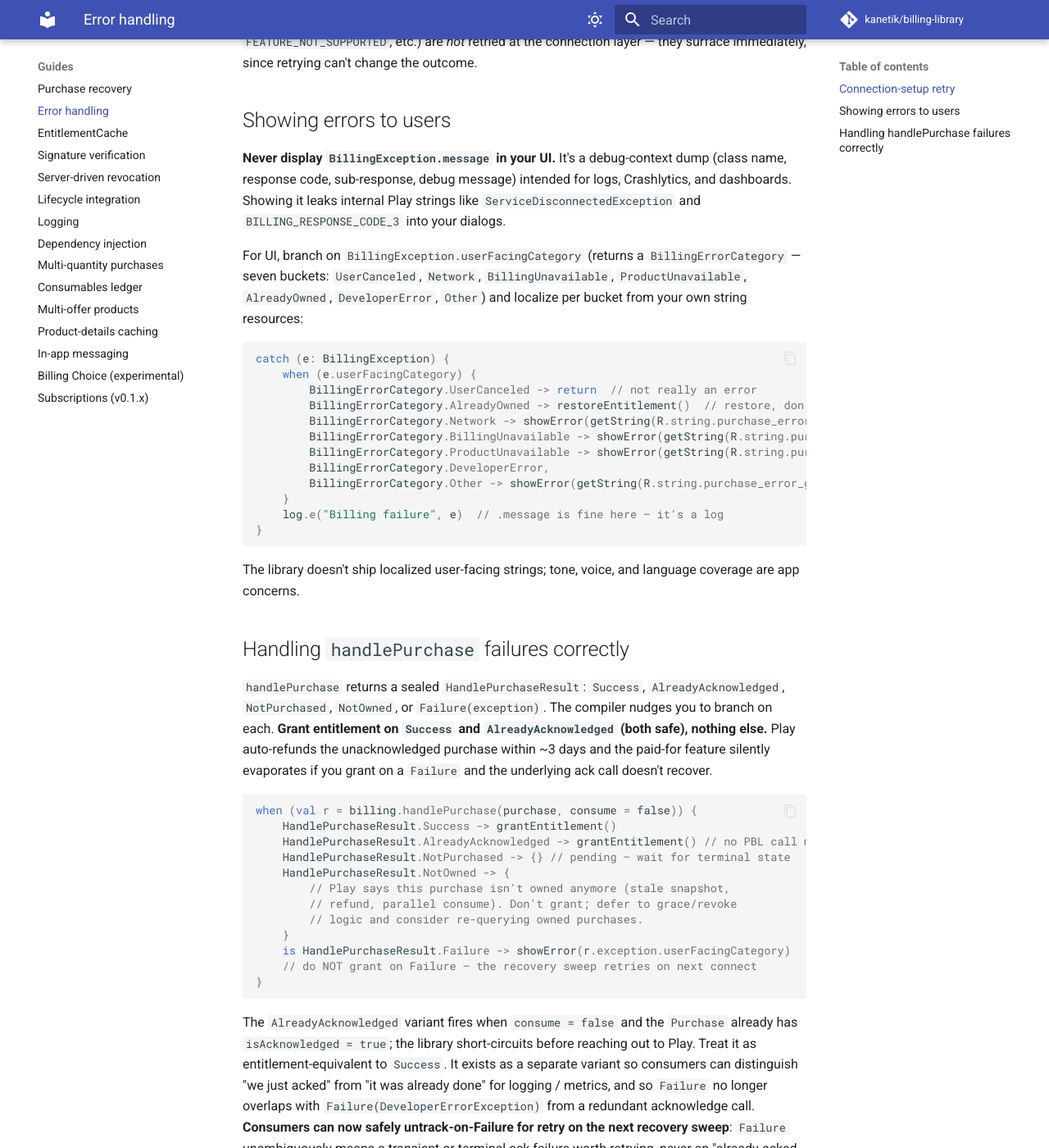
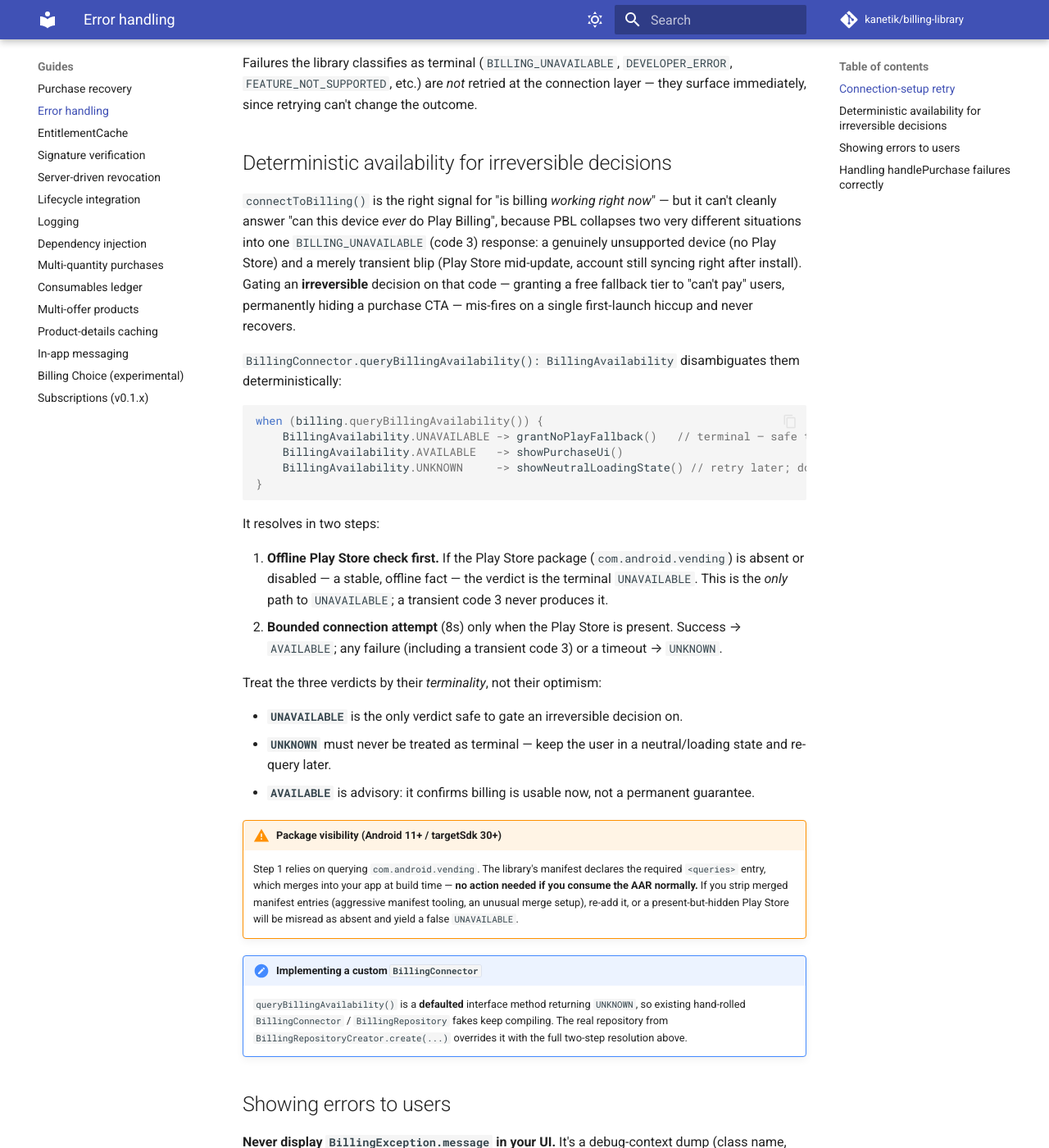
Before and after one commit to kanetik/billing-library, an MkDocs documentation site: the page built from docs/guides/error-handling.md, in a window 1280 px wide and 1400 px high, scrolled down 3255 px. Shown: the whole window at 82% size. Built offline with MkDocs 1.6.1 and Material for MkDocs 9.7.7, drawn with Linux system fonts in a browser that asks for light colours; comment, search, counter and statistics services are not loaded; some of the changed text lies outside the part shown.

Commit message:
docs: document queryBillingAvailability terminal-vs-transient API
Covers the deterministic availability check added in #46:

- error-handling.md: correct the long-standing "BILLING_UNAVAILABLE means
  hide the IAP UI" guidance — the code is ambiguous (terminal device-can't-pay
  vs transient blip) — and add a "Deterministic availability for irreversible
  decisions" section covering queryBillingAvailability(), the three
  BillingAvailability verdicts and their terminality, the two-step resolution,
  the API 30+ <queries> visibility note, and the defaulted-interface caveat.
- api-overview.md: add queryBillingAvailability to the BillingConnector row
  and BillingAvailability to the package-layout table.

Co-Authored-By: Claude Opus 4.8 (1M context) <noreply@anthropic.com>
Claude-Session: https://claude.ai/code/session_01HTmWReP9zX6mWQz9PovWCg

````diff
--- a/docs/guides/error-handling.md
+++ b/docs/guides/error-handling.md
@@ -1,6 +1,6 @@
 # Error handling
 
-PBL hands you back errors as integer response codes on a `BillingResult`. The codes have very different stakes. A `NETWORK_ERROR` is a "try again in a moment". `BILLING_UNAVAILABLE` means hide the IAP UI entirely (Play Store missing, account ineligible, region restriction). `ITEM_ALREADY_OWNED` is closer to a success-with-restore than an error. `DEVELOPER_ERROR` means you wrote the API call wrong and retrying won't help. Naive code treats them all the same and either hammers Play with retries or shows a generic "something went wrong" dialog for everything.
+PBL hands you back errors as integer response codes on a `BillingResult`. The codes have very different stakes. A `NETWORK_ERROR` is a "try again in a moment". `BILLING_UNAVAILABLE` *looks* like "hide the IAP UI entirely", but it's ambiguous — Play returns it both for a genuinely unsupported device (Play Store missing) **and** for a momentary hiccup (Play Store mid-update, account still syncing right after install), so it's unsafe to gate an irreversible decision on it directly (use [`queryBillingAvailability()`](#deterministic-availability-for-irreversible-decisions) for that). `ITEM_ALREADY_OWNED` is closer to a success-with-restore than an error. `DEVELOPER_ERROR` means you wrote the API call wrong and retrying won't help. Naive code treats them all the same and either hammers Play with retries or shows a generic "something went wrong" dialog for everything.
 
 The library does two things about that:
 
@@ -36,7 +36,7 @@ try {
 | `FatalErrorException` | Generic Play Billing `ERROR` response code | `EXPONENTIAL_RETRY` |
 | `ItemAlreadyOwnedException` | One-time product already owned | `REQUERY_PURCHASE_RETRY` |
 | `ItemNotOwnedException` | Trying to consume something not in inventory | `REQUERY_PURCHASE_RETRY` |
-| `BillingUnavailableException` | Play Store missing / disabled / wrong region | `NONE` |
+| `BillingUnavailableException` | `BILLING_UNAVAILABLE` — Play Store missing/disabled **or** transiently unavailable (the code is ambiguous; see [deterministic availability](#deterministic-availability-for-irreversible-decisions)) | `NONE` |
 | `ItemUnavailableException` | Product not configured for this user/country | `NONE` |
 | `DeveloperErrorException` | API misuse — fix the code | `NONE` |
 | `FeatureNotSupportedException` | Feature missing on this Play version | `NONE` |
@@ -71,6 +71,37 @@ val billing = BillingRepositoryCreator.create(
 ```
 
 Failures the library classifies as terminal (`BILLING_UNAVAILABLE`, `DEVELOPER_ERROR`, `FEATURE_NOT_SUPPORTED`, etc.) are *not* retried at the connection layer — they surface immediately, since retrying can't change the outcome.
+
+## Deterministic availability for irreversible decisions
+
+`connectToBilling()` is the right signal for "is billing *working right now*" — but it can't cleanly answer "can this device *ever* do Play Billing", because PBL collapses two very different situations into one `BILLING_UNAVAILABLE` (code 3) response: a genuinely unsupported device (no Play Store) and a merely transient blip (Play Store mid-update, account still syncing right after install). Gating an **irreversible** decision on that code — granting a free fallback tier to "can't pay" users, permanently hiding a purchase CTA — mis-fires on a single first-launch hiccup and never recovers.
+
+`BillingConnector.queryBillingAvailability(): BillingAvailability` disambiguates them deterministically:
+
+```kotlin
+when (billing.queryBillingAvailability()) {
+    BillingAvailability.UNAVAILABLE -> grantNoPlayFallback()   // terminal — safe to act on
+    BillingAvailability.AVAILABLE   -> showPurchaseUi()
+    BillingAvailability.UNKNOWN     -> showNeutralLoadingState() // retry later; do NOT decide
+}
+```
+
+It resolves in two steps:
+
+1. **Offline Play Store check first.** If the Play Store package (`com.android.vending`) is absent or disabled — a stable, offline fact — the verdict is the terminal `UNAVAILABLE`. This is the *only* path to `UNAVAILABLE`; a transient code 3 never produces it.
+2. **Bounded connection attempt** (8s) only when the Play Store is present. Success → `AVAILABLE`; any failure (including a transient code 3) or a timeout → `UNKNOWN`.
+
+Treat the three verdicts by their *terminality*, not their optimism:
+
+- **`UNAVAILABLE`** is the only verdict safe to gate an irreversible decision on.
+- **`UNKNOWN`** must never be treated as terminal — keep the user in a neutral/loading state and re-query later.
+- **`AVAILABLE`** is advisory: it confirms billing is usable now, not a permanent guarantee.
+
+!!! warning "Package visibility (Android 11+ / targetSdk 30+)"
+    Step 1 relies on querying `com.android.vending`. The library's manifest declares the required `<queries>` entry, which merges into your app at build time — **no action needed if you consume the AAR normally.** If you strip merged manifest entries (aggressive manifest tooling, an unusual merge setup), re-add it, or a present-but-hidden Play Store will be misread as absent and yield a false `UNAVAILABLE`.
+
+!!! note "Implementing a custom `BillingConnector`"
+    `queryBillingAvailability()` is a **defaulted** interface method returning `UNKNOWN`, so existing hand-rolled `BillingConnector` / `BillingRepository` fakes keep compiling. The real repository from `BillingRepositoryCreator.create(...)` overrides it with the full two-step resolution above.
 
 ## Showing errors to users
 
````
Also changed, not shown: docs/reference/api-overview.md (+2 -2 lines).
